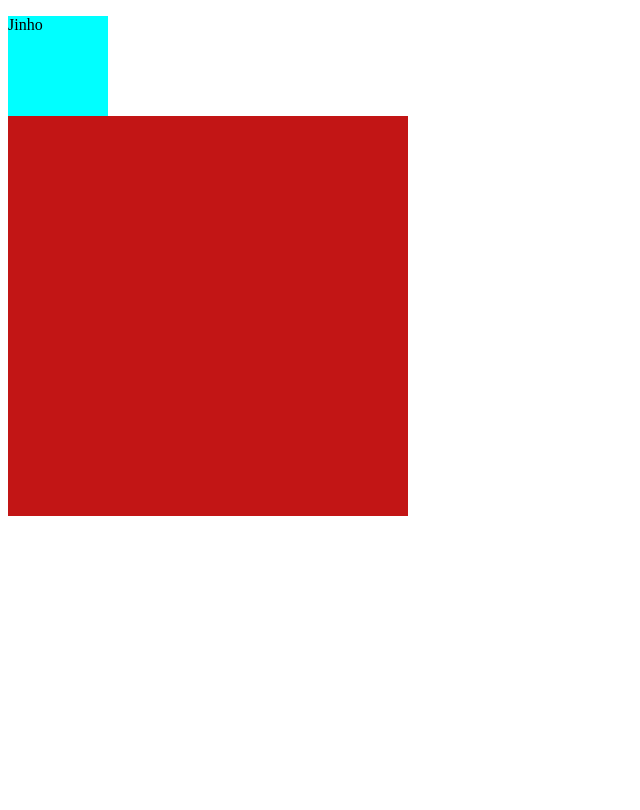
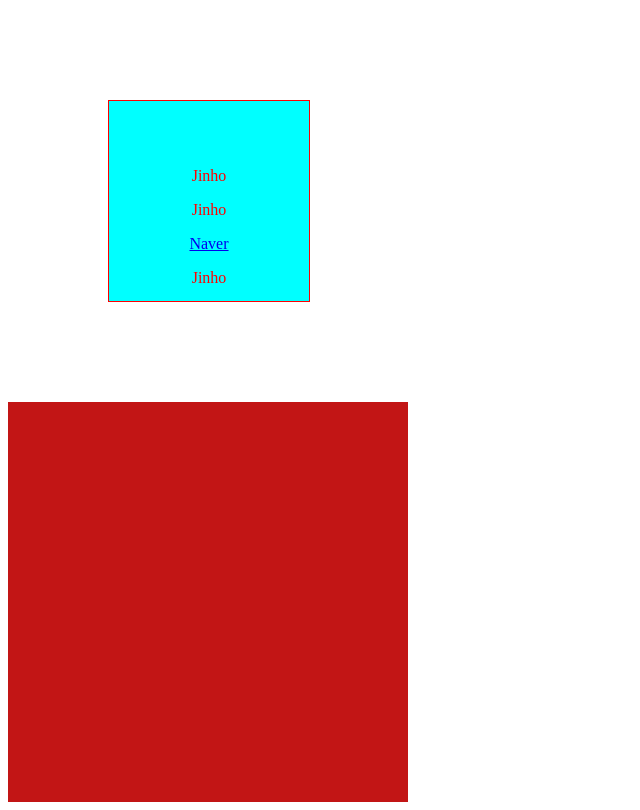
Before and after one commit to jinho9482/html-study, a plain HTML site: page day2/index.html in a window 1280 px wide. Shown: the whole page, without its empty margins (0-640 px from the left). Drawn offline with Linux system fonts and the light colour scheme.

Commit message:
Add overflow, margin, border, padding style

```diff
--- a/day2/index.html
+++ b/day2/index.html
@@ -6,7 +6,24 @@
     <title>Document</title>
   </head>
   <body>
-    <div style="height: 100px; width: 100px; background-color: aqua">
+    <div
+      style="
+        color: red;
+        height: 100px;
+        width: 100px;
+        background-color: aqua;
+        text-align: center;
+        overflow: scroll;
+        margin: 100px;
+        border: 1px solid;
+        padding: 50px;
+      "
+    >
+      <p>Jinho</p>
+      <p>Jinho</p>
+      <a href="naver.com">Naver</a>
+      <p>Jinho</p>
+      <p>Jinho</p>
       <p>Jinho</p>
     </div>
     <div
```
